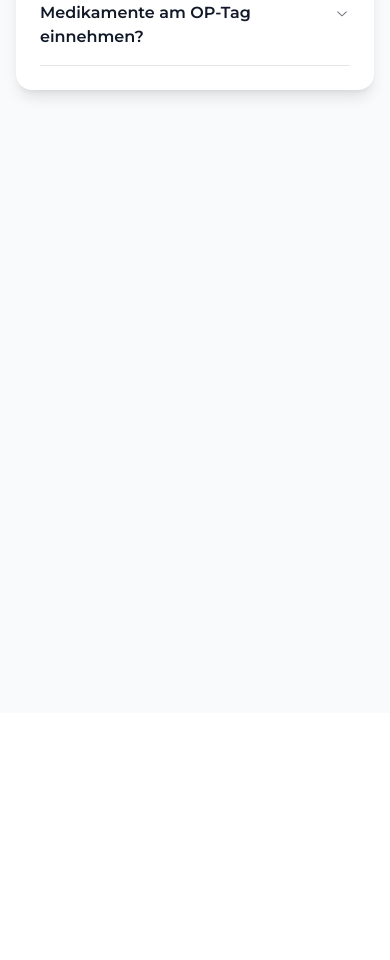
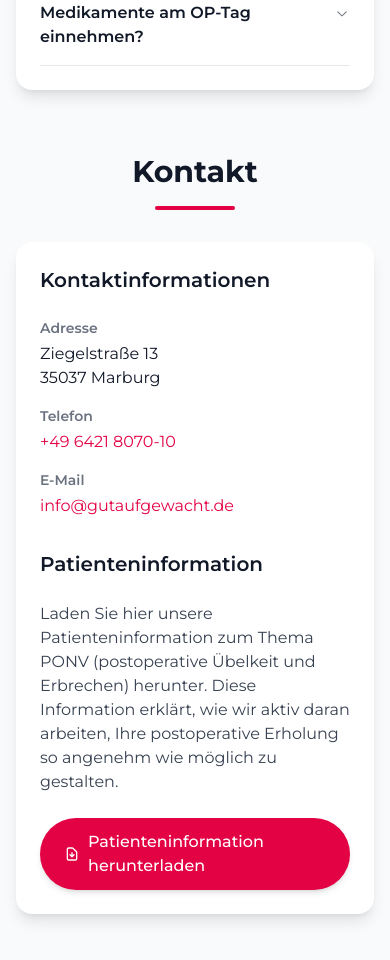
Before and after one commit to rachlot/gutaufgewacht, a React (Vite) app: page / in a window 390 px wide. Shown: the part 5485-6445 px from the top of the page. Before the commit the page ends 6198 px from the top, so only its background shows below. Built offline with nearby package versions, Linux system fonts and the light colour scheme.

Commit message:
Updated Home.tsx

```diff
--- a/src/pages/Home.tsx
+++ b/src/pages/Home.tsx
@@ -155,6 +155,60 @@
             </Accordion>
           </div>
         </section>
+
+        <section id="kontakt" className="max-w-7xl mx-auto px-4 sm:px-6 lg:px-8 py-8 sm:py-12 md:py-16">
+          <div className="text-center mb-8 sm:mb-12">
+            <h2 className="text-3xl sm:text-4xl font-bold text-gray-900 mb-4">Kontakt</h2>
+            <div className="w-20 sm:w-24 h-1 bg-brand mx-auto rounded-full"></div>
+          </div>
+
+          <div className="bg-white rounded-2xl md:rounded-3xl shadow-lg p-6 sm:p-8 md:p-12 lg:p-16">
+            <div className="grid grid-cols-1 md:grid-cols-2 gap-8 md:gap-12">
+              <div className="space-y-6">
+                <h3 className="text-xl sm:text-2xl font-semibold text-gray-900 mb-6">Kontaktinformationen</h3>
+
+                <div className="space-y-4">
+                  <div>
+                    <p className="text-sm font-semibold text-gray-500 mb-1">Adresse</p>
+                    <p className="text-base text-gray-900">Ziegelstraße 13</p>
+                    <p className="text-base text-gray-900">35037 Marburg</p>
+                  </div>
+
+                  <div>
+                    <p className="text-sm font-semibold text-gray-500 mb-1">Telefon</p>
+                    <a href="tel:+4964218070-10" className="text-base text-brand hover:text-brand-700 transition-colors">
+                      +49 6421 8070-10
+                    </a>
+                  </div>
+
+                  <div>
+                    <p className="text-sm font-semibold text-gray-500 mb-1">E-Mail</p>
+                    <a href="mailto:info@gutaufgewacht.de" className="text-base text-brand hover:text-brand-700 transition-colors">
+                      info@gutaufgewacht.de
+                    </a>
+                  </div>
+                </div>
+              </div>
+
+              <div className="space-y-6">
+                <h3 className="text-xl sm:text-2xl font-semibold text-gray-900 mb-6">Patienteninformation</h3>
+                <p className="text-base text-gray-700 mb-6">
+                  Laden Sie hier unsere Patienteninformation zum Thema PONV (postoperative Übelkeit und Erbrechen) herunter. Diese Information erklärt, wie wir aktiv daran arbeiten, Ihre postoperative Erholung so angenehm wie möglich zu gestalten.
+                </p>
+                <a
+                  href="/Patienteninformation_neu.pdf"
+                  download
+                  className="inline-flex items-center justify-center px-6 py-3 text-base font-medium text-white bg-brand rounded-full hover:bg-brand-700 transition-colors shadow-md hover:shadow-lg"
+                >
+                  <svg className="w-5 h-5 mr-2" fill="none" stroke="currentColor" viewBox="0 0 24 24">
+                    <path strokeLinecap="round" strokeLinejoin="round" strokeWidth={2} d="M12 10v6m0 0l-3-3m3 3l3-3m2 8H7a2 2 0 01-2-2V5a2 2 0 012-2h5.586a1 1 0 01.707.293l5.414 5.414a1 1 0 01.293.707V19a2 2 0 01-2 2z" />
+                  </svg>
+                  Patienteninformation herunterladen
+                </a>
+              </div>
+            </div>
+          </div>
+        </section>
       </main>
 
       <StickyFooter />
```
